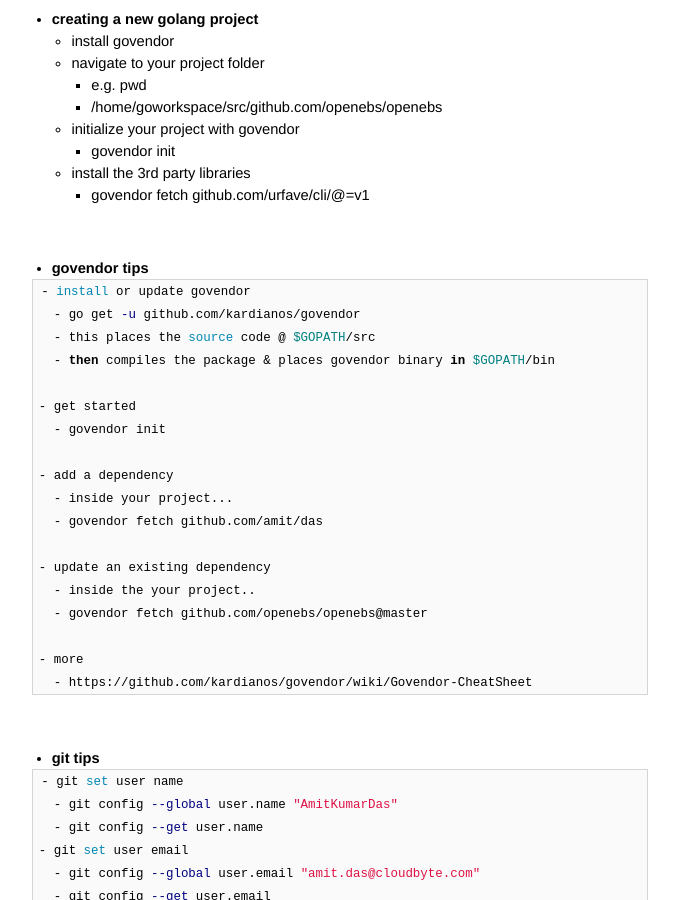
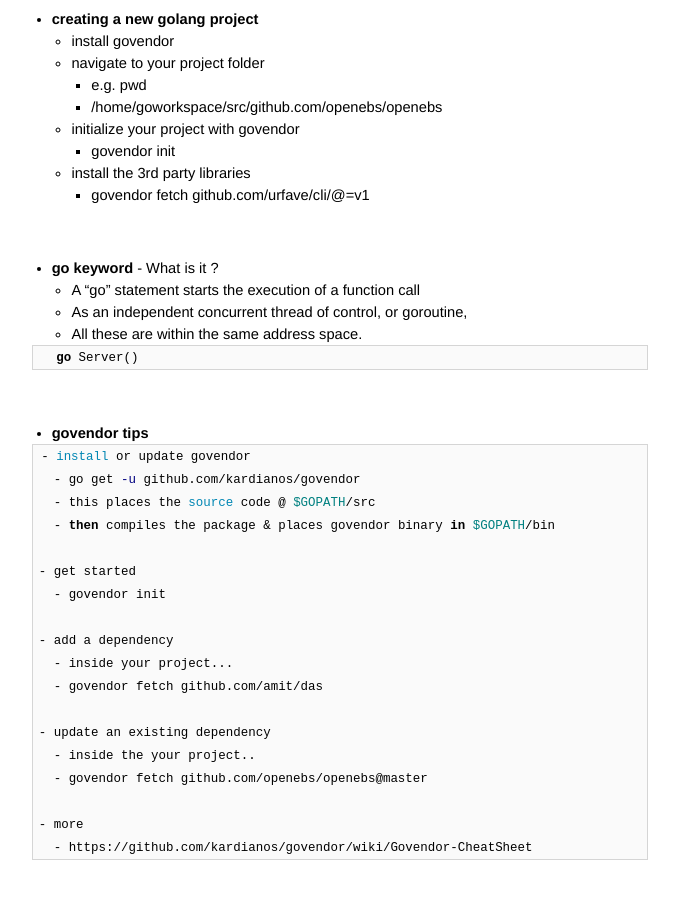
Before and after one commit to AmitKumarDas/amitkumardas.github.io, a Jekyll site: the page built from _posts/2016-07-14-my-golang-refresher.md, in a window 1280 px wide and 900 px high, scrolled down 6317 px. Shown: the whole window, without its empty margins (300-979 px from the left). Built offline with Jekyll 4.4.1, drawn with Linux system fonts in a browser that asks for light colours.

Commit message:
Update 2016-07-14-my-golang-refresher.md

````diff
--- a/_posts/2016-07-14-my-golang-refresher.md
+++ b/_posts/2016-07-14-my-golang-refresher.md
@@ -348,6 +348,17 @@
 
 <br />
 
+- **go keyword** - What is it ?
+  - A "go" statement starts the execution of a function call
+  - As an independent concurrent thread of control, or goroutine,
+  - All these are within the same address space.
+
+```go
+  go Server()
+```
+
+<br />
+
 - **govendor tips**
 
 ```bash
````
